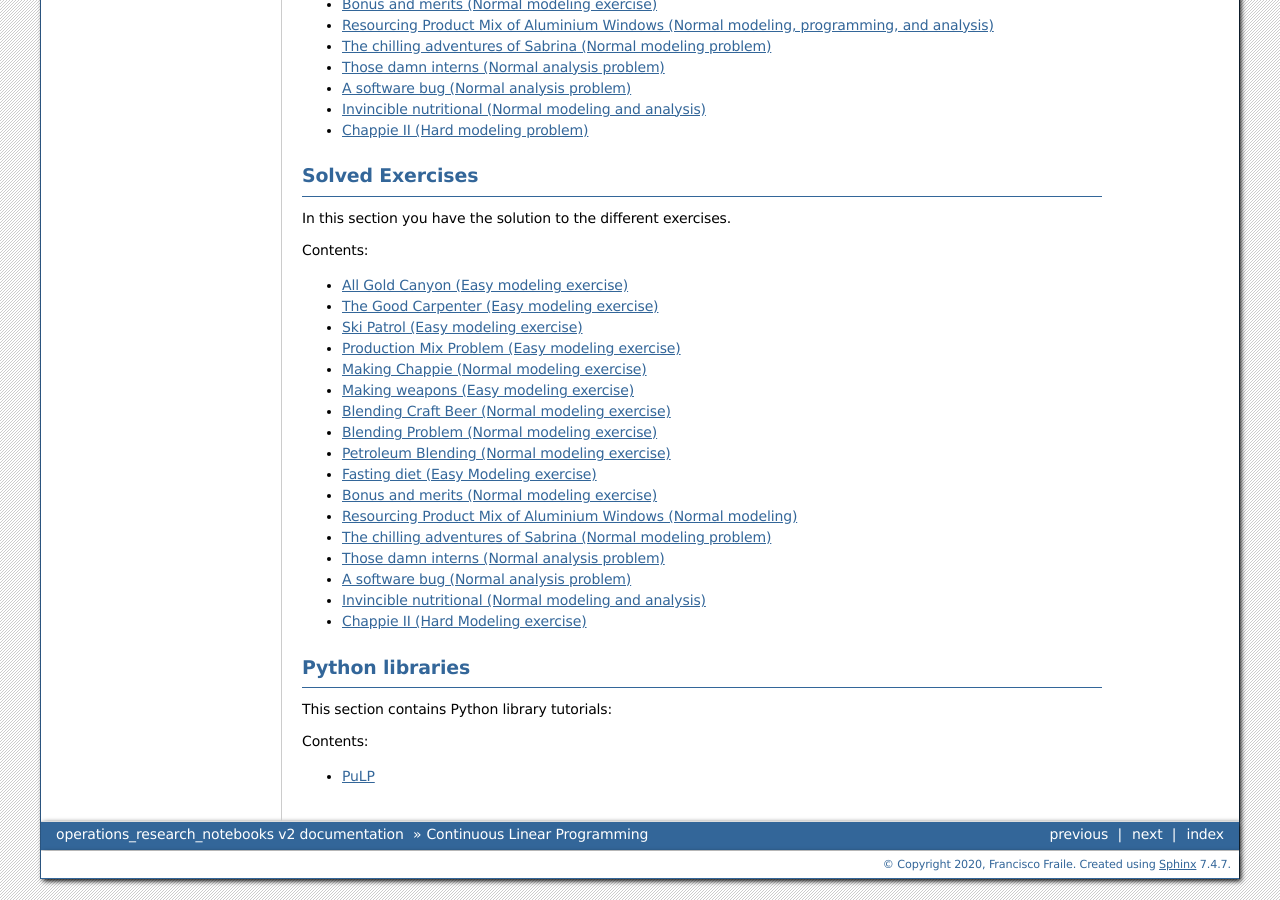
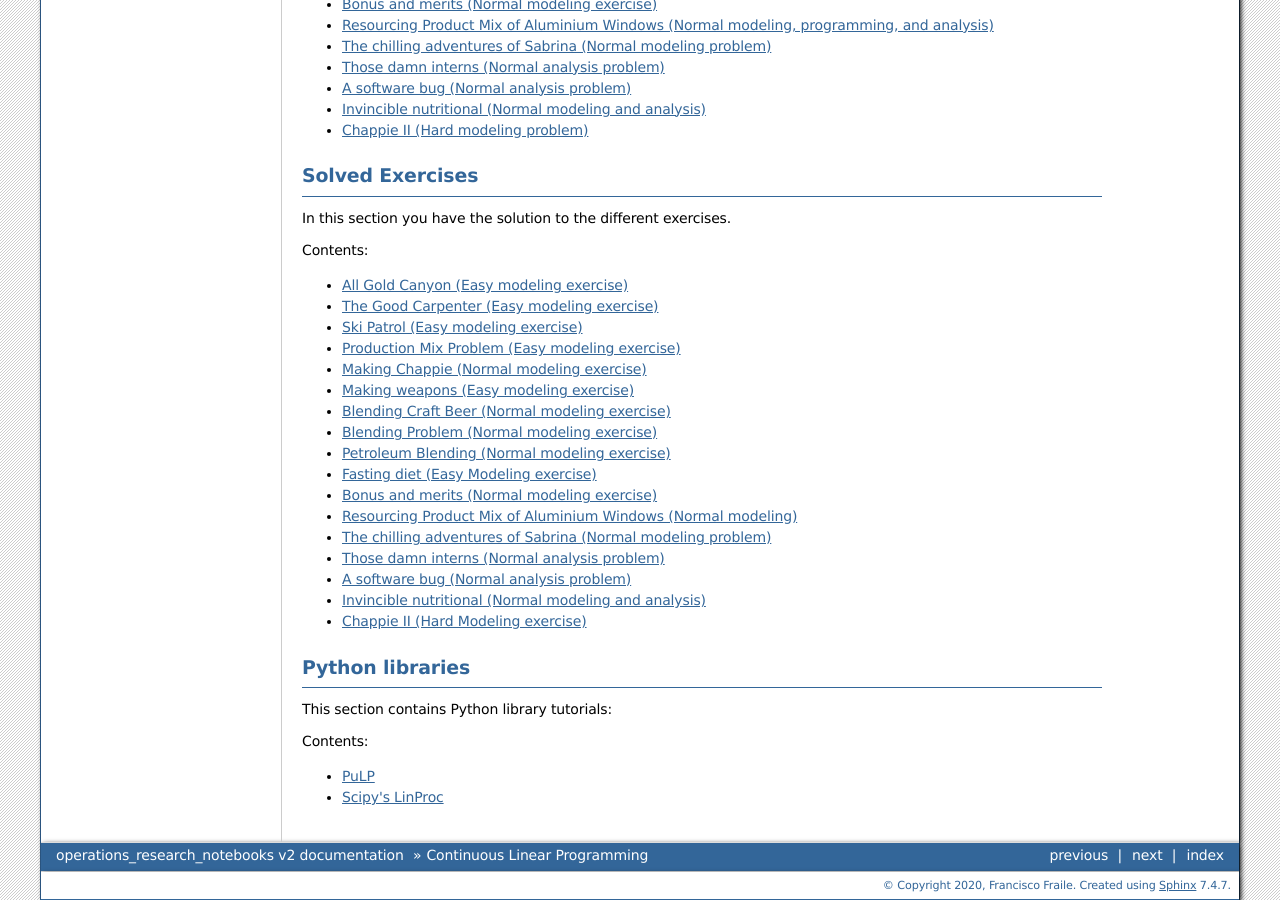
Before and after one commit to ffraile/operations-research-notebooks, a Sphinx documentation site: the page built from docs/source/CLP/index.rst, in a window 1280 px wide and 900 px high, scrolled down 907 px. Built offline with Sphinx 7.4.7, drawn with Linux system fonts in a browser that asks for light colours; pages that are not in the unit, such as notebooks, are missing from menus.

```diff
--- a/docs/source/CLP/index.rst
+++ b/docs/source/CLP/index.rst
@@ -93,3 +93,4 @@
     :titlesonly:
 
     PuLP </CLP/libraries/Python PuLP Tutorial>
+    Scipy's LinProc </CLP/libraries/Scipy Linprog tutorial>
```
